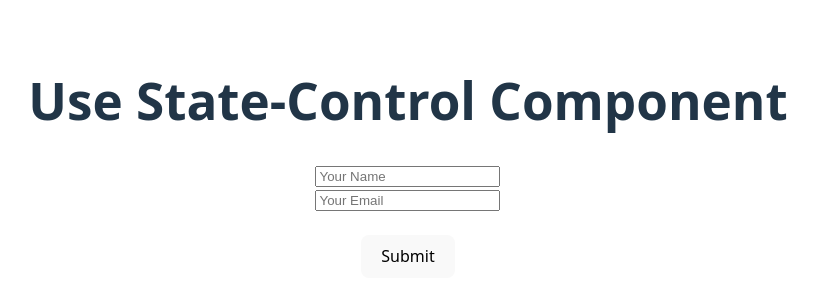
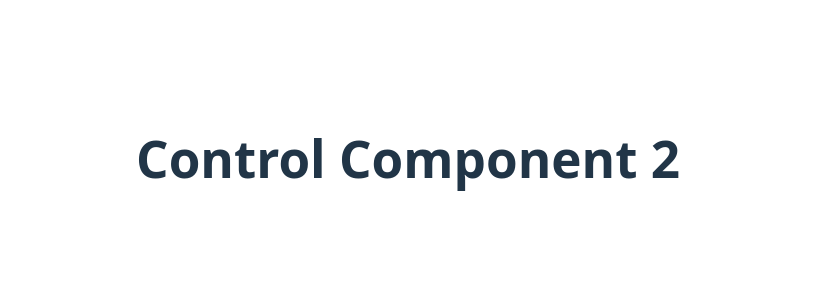
Before and after one commit to asik247/simple-react-form, a React (Vite) app: page / in a window 1280 px wide. Shown: the part 242-542 px from the top of the page, without its empty margins (232-1050 px from the left). Built offline with nearby package versions, Linux system fonts and the light colour scheme.

Commit message:
another time recap control componetn

```diff
--- /dev/null
+++ b/src/Components/ControlComponent2/ControlComponent2.jsx
@@ -0,0 +1,11 @@
+import React from 'react';
+
+const ControlComponent2 = () => {
+    return (
+        <div>
+            <h1>Control Component 2</h1>
+        </div>
+    );
+};
+
+export default ControlComponent2;
--- a/src/main.jsx
+++ b/src/main.jsx
@@ -4,10 +4,12 @@ import './index.css'
 import App from './App.jsx'
 import SimpleForm from './Components/SimpleForm/SimpleForm.jsx'
 import ControlComponent from './Components/ControlComponent/ControlComponent.jsx'
+import ControlComponent2 from './Components/ControlComponent2/ControlComponent2.jsx'
 
 createRoot(document.getElementById('root')).render(
   <StrictMode>
   {/* <SimpleForm></SimpleForm> */}
-  <ControlComponent></ControlComponent>
+  {/* <ControlComponent></ControlComponent> */}
+  <ControlComponent2></ControlComponent2>
   </StrictMode>,
 )
```
